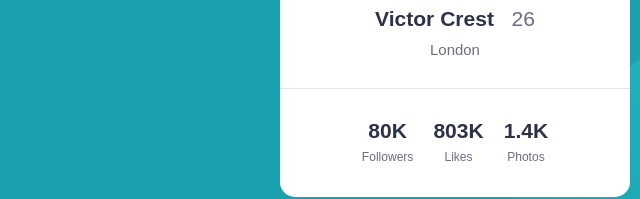
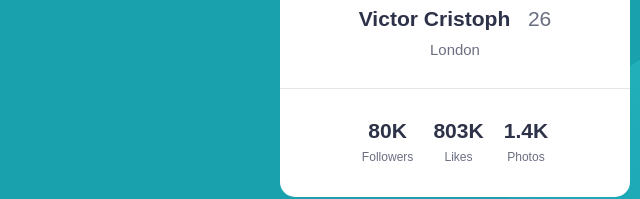
Before and after one commit to JavidZero/Profile-Card-Component, a plain HTML site: page index.html in a window 1280 px wide. Shown: the part 423-622 px from the top of the page, 185-825 px from the left. Drawn offline with Linux system fonts and the light colour scheme.

Commit message:
Update index.html

```diff
--- a/index.html
+++ b/index.html
@@ -40,7 +40,7 @@
 
       <div class="card__bottom">
         <div class="card__info">
-          <h3 class="card__name">Victor Crest <span>&nbsp 26</span></h3>
+          <h3 class="card__name">Victor Cristoph <span>&nbsp 26</span></h3>
           <h5 class="card__city">London</h5>
         </div>
 
```
